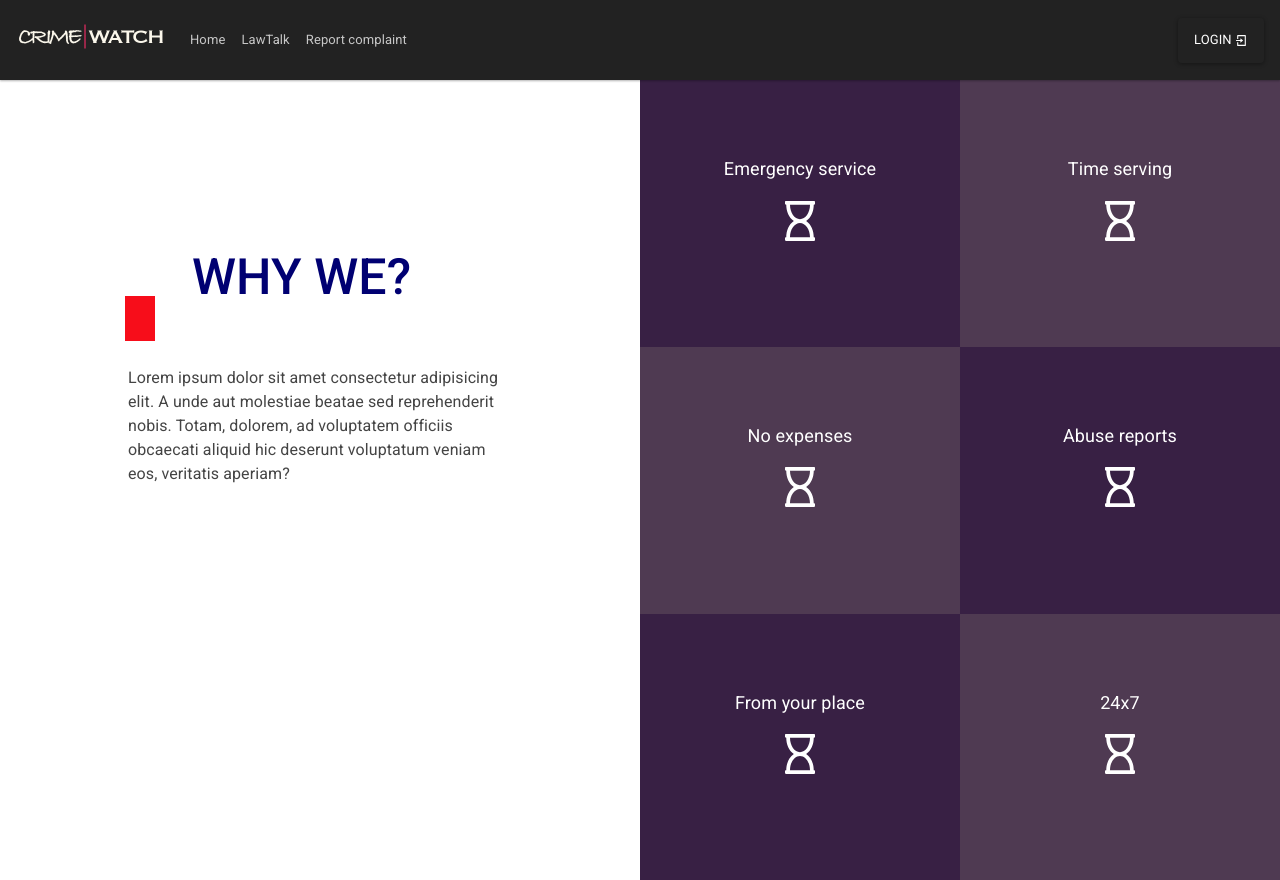
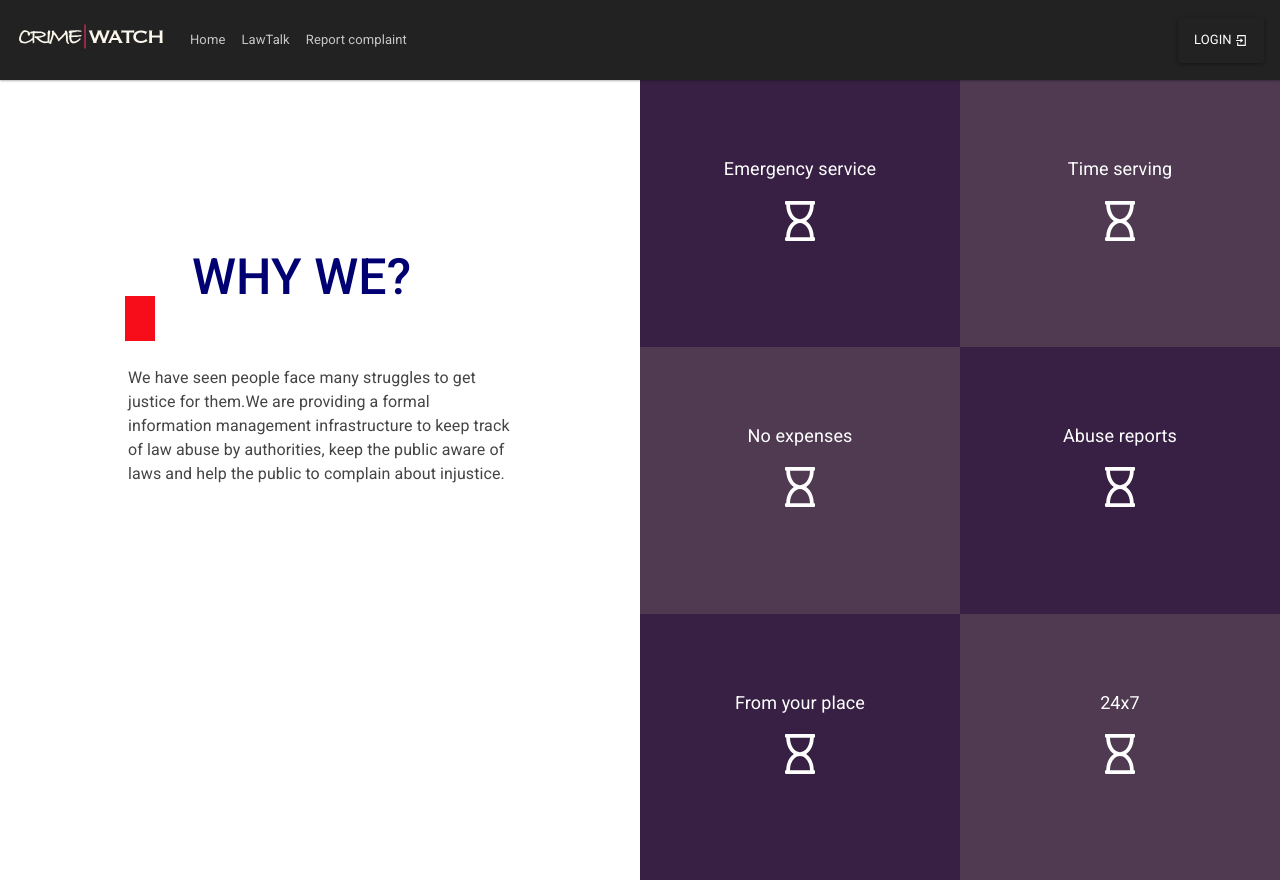
Before and after one commit to kavindasr/se_react_fe, a React (Create React App) app in the folder web-app/: page /AboutUs in a window 1280 px wide. Built offline with nearby package versions, Linux system fonts and the light colour scheme.

Commit message:
Update Aboutus.jsx

```diff
--- a/web-app/src/components/Aboutus/Aboutus.jsx
+++ b/web-app/src/components/Aboutus/Aboutus.jsx
@@ -14,7 +14,7 @@ class Aboutus extends Component {
                     <Col className="Lcolumn" lg={6}>
                         <div class="vl"></div>
                         <h1 style={styleObj}>WHY WE?</h1>
-                        <p style={styleob}>Lorem ipsum dolor sit amet consectetur adipisicing elit. A unde aut molestiae beatae sed reprehenderit nobis. Totam, dolorem, ad voluptatem officiis obcaecati aliquid hic deserunt voluptatum veniam eos, veritatis aperiam?</p>
+                        <p style={styleob}>We have seen people face many struggles to get justice for them.We are providing a formal information management infrastructure to keep track of law abuse by authorities, keep the public aware of laws and help the public to complain about injustice.</p>
                     </Col>
                     <Col className="Rcolumn" lg={6}>
                         <div class="container-fluid">
```
